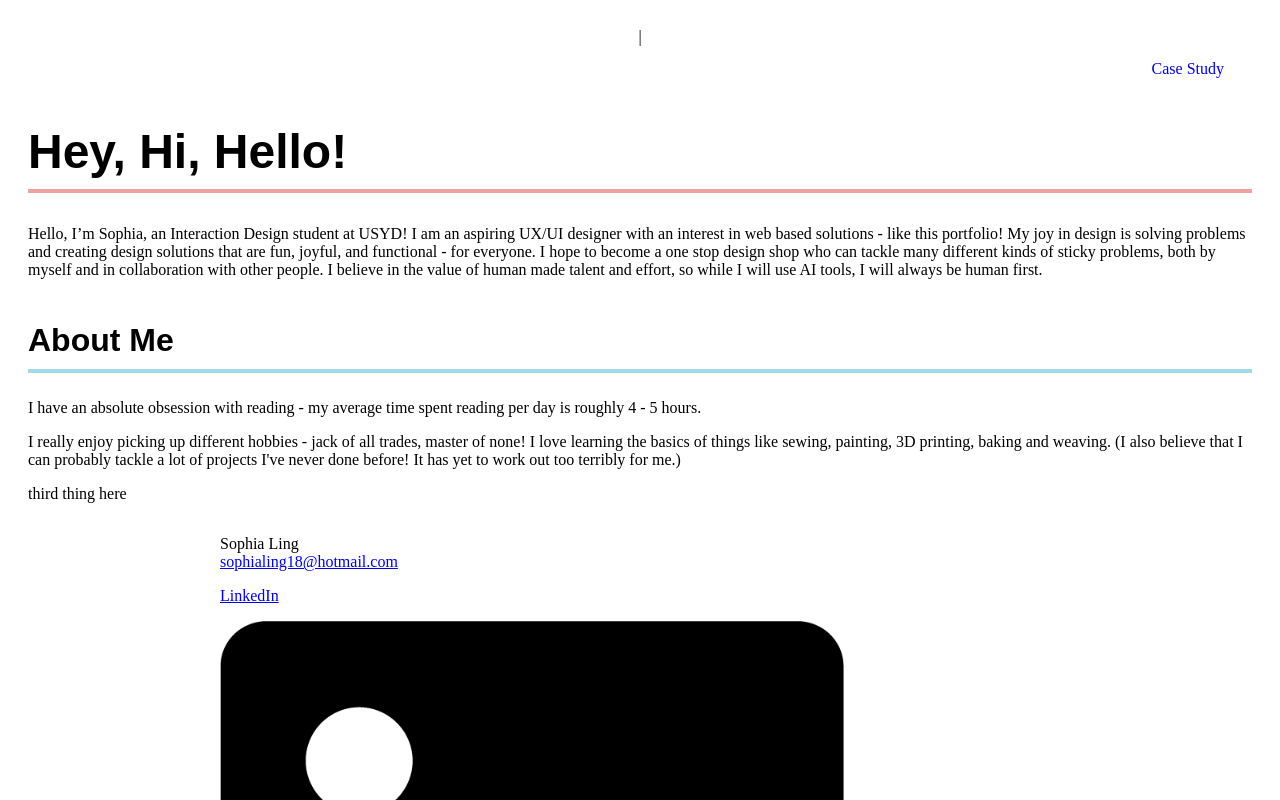
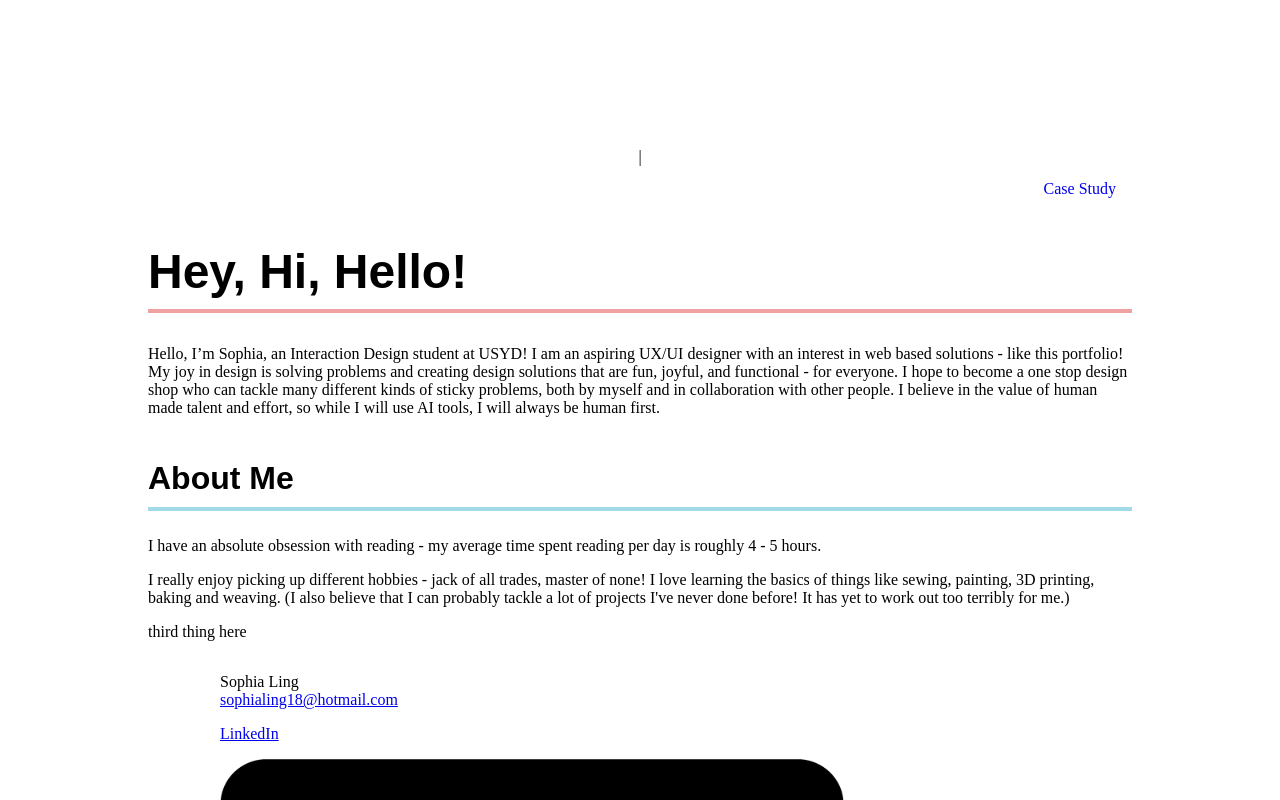
Before and after one commit to Fish-Of-Wisdom/Prof-Design-Portfolio, a plain HTML site: page index.html in a window 1280 px wide. Shown: the top 800 px of the page. Drawn offline with Linux system fonts and the light colour scheme.

Commit message:
margin update

```diff
--- a/style.css
+++ b/style.css
@@ -1,3 +1,6 @@
+
+
+
 .navigation ul {
     list-style: none;
     padding:0;
@@ -14,6 +17,7 @@
     display:block;
     text-align:center;
     text-decoration:none;
+
 }
 
 body {
@@ -22,6 +26,7 @@ body {
     align-items: center;
     justify-content: flex-start;
     padding: 20px;
+    margin:10%;
 }
 
 /* Keep the navigation full-width while centering the page content */
```
